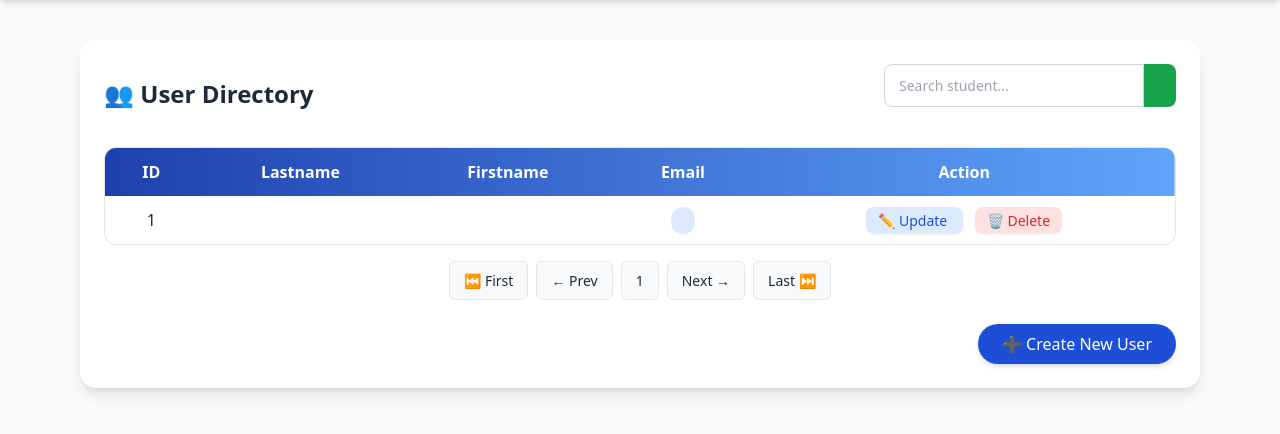
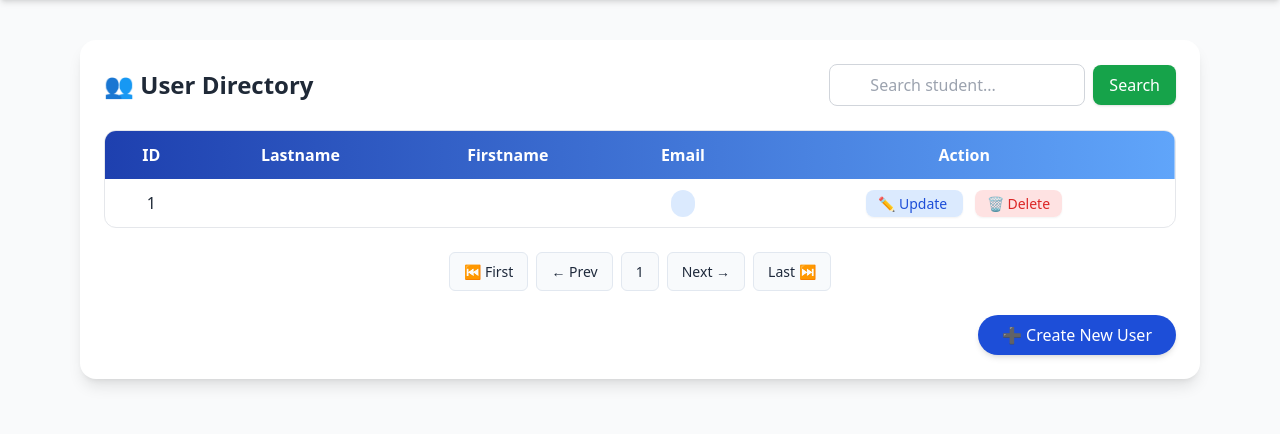
Before and after one commit to kntrnstl/Reano_KentErnestLouiFinal, a CodeIgniter app: page / in a window 1280 px wide. Shown: the part 60-494 px from the top of the page. Run offline with CodeIgniter, Linux system fonts and the light colour scheme; tables that the repository leaves empty or names only in its code hold one stand-in row (values such as "Sample post"); data that the repository does not hold is empty; some libraries are stand-ins or nearby versions.

Commit message:
First commit

```diff
--- a/app/views/users/index.php
+++ b/app/views/users/index.php
@@ -25,17 +25,24 @@
         <h1 class="text-2xl font-semibold text-gray-800">👥 User Directory</h1>
 
      <!-- Search Bar -->
-<form method="get" action="<?=site_url()?>" class="search-bar">
+<form method="get" action="<?=site_url()?>" class="flex items-center space-x-2">
+  <div class="relative">
     <input
       type="text"
       name="q"
       value="<?=html_escape($_GET['q'] ?? '')?>"
       placeholder="Search student..."
-    class="search-input">
-  <button type="submit" class="search-btn">
+      class="w-64 px-4 py-2 border border-gray-300 rounded-lg pl-10 focus:outline-none focus:ring-2 focus:ring-green-500 focus:border-green-500">
+    <span class="absolute inset-y-0 left-3 flex items-center text-gray-400">
       <i class="fa fa-search"></i>
+    </span>
+  </div>
+  <button type="submit"
+          class="px-4 py-2 bg-green-600 hover:bg-green-700 text-white rounded-lg shadow transition duration-200">
+    Search
   </button>
 </form>
+
       </div>
 
 
@@ -83,11 +90,21 @@
       </div>
 
      <!-- Pagination -->
-<div class="mt-4 flex justify-center">
-  <div class="pagination flex space-x-2">
-      <?=$page ?? ''?>
+<div class="mt-6 flex justify-center">
+  <div class="inline-flex items-center space-x-2">
+    <?= str_replace(
+          ['<a', '<strong', '<span', '</a>', '</strong>', '</span>'],
+          [
+            '<a class="px-3 py-1 rounded-md border border-gray-300 bg-white text-gray-700 hover:bg-blue-600 hover:text-white transition"',
+            '<span class="px-3 py-1 rounded-md border border-blue-600 bg-blue-600 text-white font-semibold"',
+            '<span class="px-3 py-1 rounded-md border border-gray-300 bg-gray-100 text-gray-500"',
+            '</a>', '</span>', '</span>'
+          ],
+          $page ?? ''
+        ) ?>
   </div>
 </div>
+
 
       <!-- Button -->
       <div class="mt-6 text-right">
```
Lines whose indentation alone changed are shown as unchanged.
